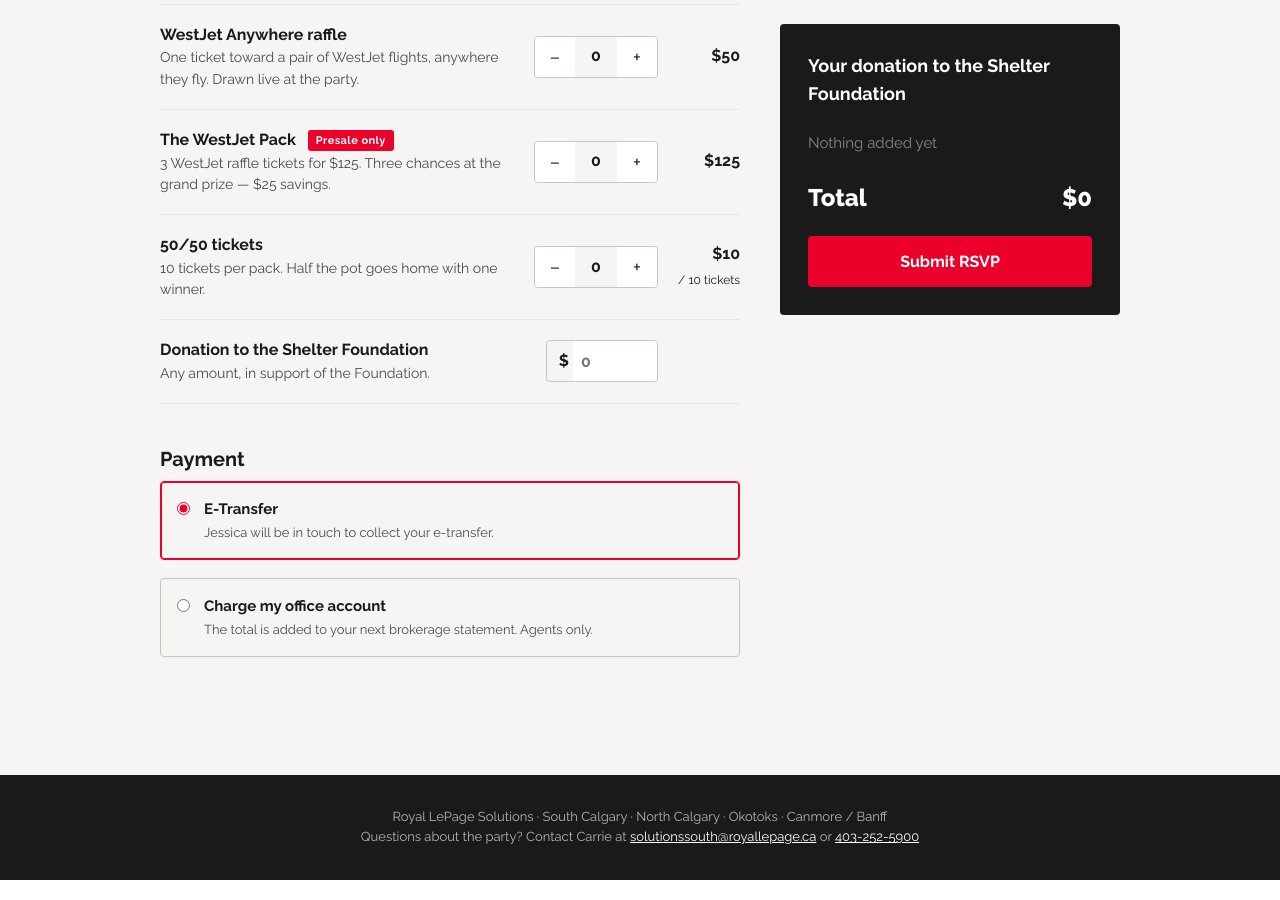
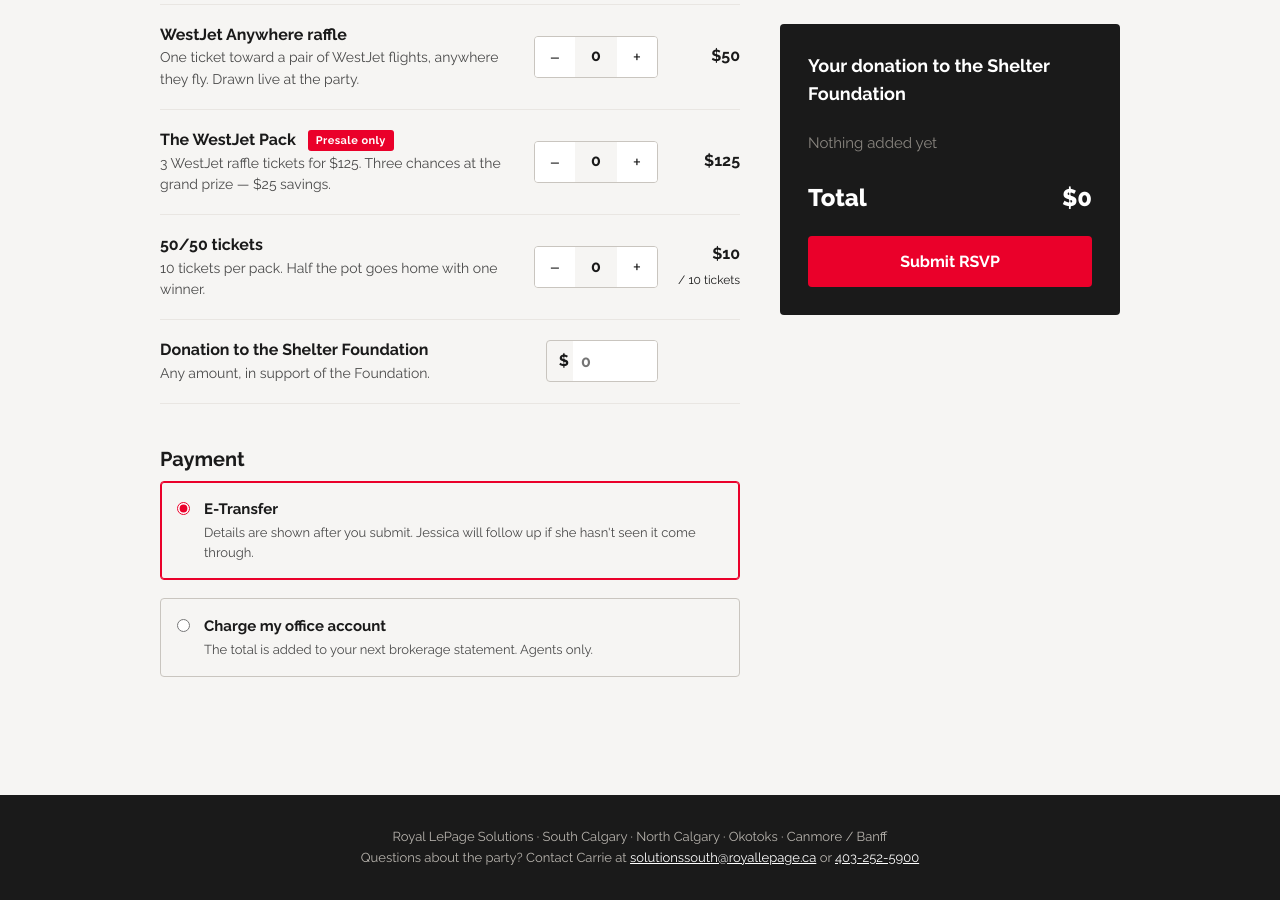
Before and after one commit to Royal-LePage/solutions, a Jekyll site: the page holiday-party/index.html, which Jekyll copies as it is, in a window 1280 px wide and 900 px high, scrolled down 3661 px. Built offline with Jekyll 4.4.1, drawn with Linux system fonts in a browser that asks for light colours.

Commit message:
Update index.html

```diff
--- a/holiday-party/index.html
+++ b/holiday-party/index.html
@@ -309,7 +309,7 @@
           <legend>Payment</legend>
           <div class="pay">
             <label><input type="radio" name="payment" value="etransfer" checked>
-              <span><b>E-Transfer</b><small>Jessica will be in touch to collect your e-transfer.</small></span></label>
+              <span><b>E-Transfer</b><small>Details are shown after you submit. Jessica will follow up if she hasn't seen it come through.</small></span></label>
             <label><input type="radio" name="payment" value="office">
               <span><b>Charge my office account</b><small>The total is added to your next brokerage statement. Agents only.</small></span></label>
           </div>
@@ -511,8 +512,8 @@
 function showConfirm(p){
   const first = p.name.split(" ")[0], et = $("#etBox");
   if(p.payment === "etransfer" && p.total > 0){
-    $("#confirmMsg").textContent = `Thanks ${first}. Jessica will be in touch to collect your e-transfer of ${fmt(p.total)}, and your tickets will be at the door for pickup when you arrive.`;
-    et.style.display = "none";
+    $("#confirmMsg").textContent = `Thanks ${first}. Please send your e-transfer using the details below. Your tickets will be at the door for pickup when you arrive, and Jessica will follow up if she hasn't seen it come through.`;
+    et.innerHTML = `Send <b>${fmt(p.total)}</b> to <b>${CONFIG.etransferEmail}</b><br>Security answer: <b>${CONFIG.etransferPassword}</b><br>Memo: <b>${CONFIG.etransferMemo.replace("your name", p.name)}</b>`; et.style.display = "block";
   } else if(p.payment === "office" && p.total > 0){
     $("#confirmMsg").textContent = `Thanks ${first}. ${fmt(p.total)} will be charged to your office account, and your tickets will be at the door for pickup when you arrive.`; et.style.display = "none";
   } else {
```
Also changed, not shown: other parts of holiday-party/index.html (+2 -1 lines).
